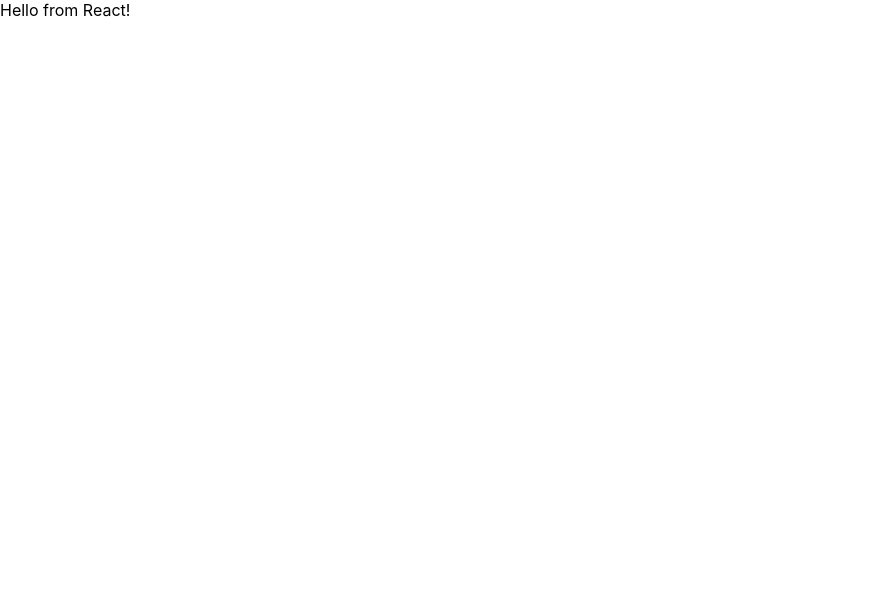
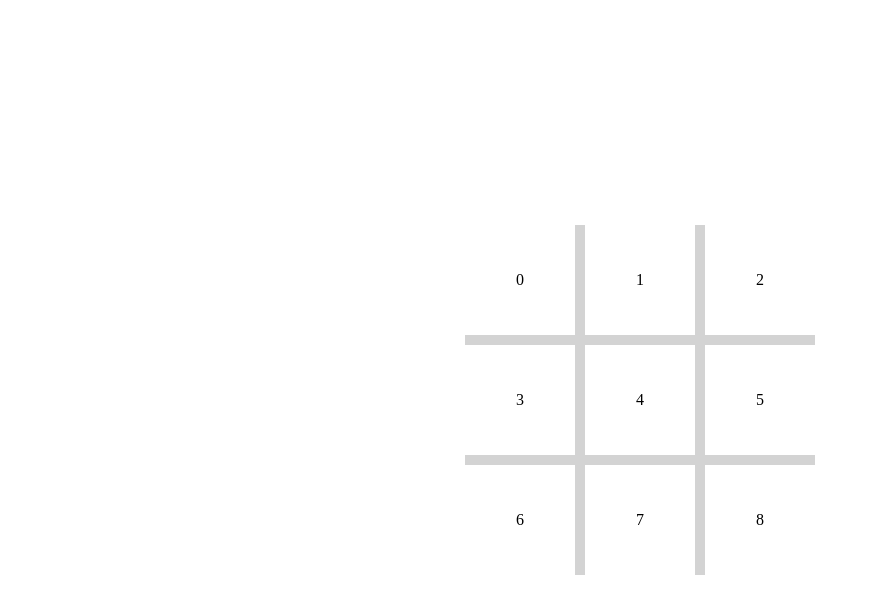
Before and after one commit to priyanshu1998/react-ts-tic-tac-toe, a React (Create React App) app: page / in a window 1280 px wide. Shown: the top 614 px of the page, without its empty margins (0-877 px from the left). Built offline with nearby package versions, Linux system fonts and the light colour scheme.

Commit message:
added indexed square components to the TicTacToe(or the grid) component

```diff
--- a/src/App.css
+++ /dev/null
@@ -1,38 +0,0 @@
-.App {
-  text-align: center;
-}
-
-.App-logo {
-  height: 40vmin;
-  pointer-events: none;
-}
-
-@media (prefers-reduced-motion: no-preference) {
-  .App-logo {
-    animation: App-logo-spin infinite 20s linear;
-  }
-}
-
-.App-header {
-  background-color: #282c34;
-  min-height: 100vh;
-  display: flex;
-  flex-direction: column;
-  align-items: center;
-  justify-content: center;
-  font-size: calc(10px + 2vmin);
-  color: white;
-}
-
-.App-link {
-  color: #61dafb;
-}
-
-@keyframes App-logo-spin {
-  from {
-    transform: rotate(0deg);
-  }
-  to {
-    transform: rotate(360deg);
-  }
-}
--- a/src/App.tsx
+++ b/src/App.tsx
@@ -1,19 +1,34 @@
 import React, { Component } from 'react';
-import './App.css';
-
+import  './index.css';
 
 class TicTacToe extends Component{
   render(){
     return (
-      <div> Hello from React! </div>
+      <div className='grid'>
+        <Square position={0}/>
+        <Square position={1}/>
+        <Square position={2}/>
+        <Square position={3}/>
+        <Square position={4}/>
+        <Square position={5}/>
+        <Square position={6}/>
+        <Square position={7}/>
+        <Square position={8}/>
+
+      </div>
     );
   }
 }
 
-class Square extends Component{
+interface ISquare{
+  position: number
+}
+
+class Square extends Component<ISquare>{
   render(){
+    const {position} = this.props
     return (
-      <div>Square</div>
+      <div className='square'>{position} </div>
     )
   }
 }
--- a/src/index.css
+++ b/src/index.css
@@ -1,13 +1,30 @@
 body {
+  padding: 0;
   margin: 0;
-  font-family: -apple-system, BlinkMacSystemFont, 'Segoe UI', 'Roboto', 'Oxygen',
-    'Ubuntu', 'Cantarell', 'Fira Sans', 'Droid Sans', 'Helvetica Neue',
-    sans-serif;
-  -webkit-font-smoothing: antialiased;
-  -moz-osx-font-smoothing: grayscale;
 }
 
-code {
-  font-family: source-code-pro, Menlo, Monaco, Consolas, 'Courier New',
-    monospace;
+#root{
+  display: flex;
+  align-items: center;
+  justify-content: center;
+  width: 100vw;
+  height: 100vh;
 }
+
+.grid{
+  display: grid;
+  grid-template-columns: auto auto auto;
+  grid-template-rows: auto auto auto;
+  column-gap: 10px;
+  row-gap: 10px;
+  background-color: lightgray;
+}
+
+.square{
+  width: 110px;
+  height: 110px;
+  display: flex;
+  align-items: center;
+  justify-content: center;
+  background-color: white;
+}
--- a/src/index.tsx
+++ b/src/index.tsx
@@ -1,6 +1,6 @@
 import React from 'react';
 import ReactDOM from 'react-dom';
-import './index.css';
+import  './index.css';
 import TicTacToe from './App';
 import reportWebVitals from './reportWebVitals';
 
```
